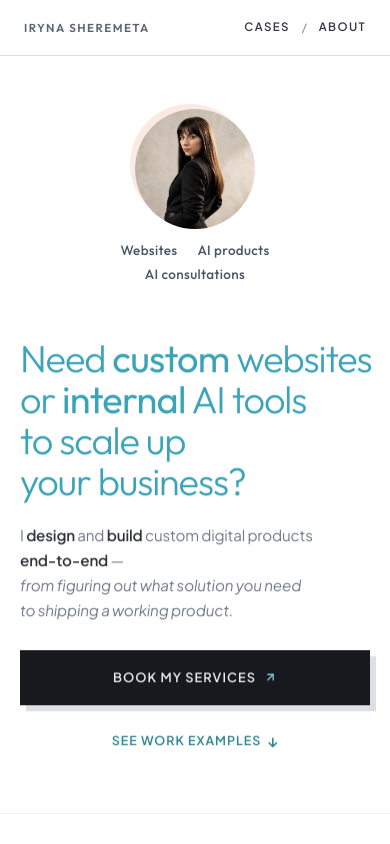
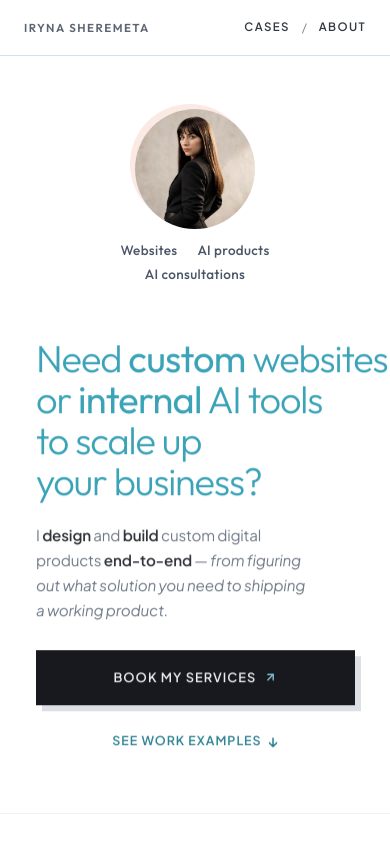
Before and after one commit to Irene2828/porfoliojuly, a Next.js app: page / in a window 390 px wide. Shown: the top 844 px of the page. Built offline with nearby package versions, Linux system fonts and the light colour scheme; no server answers; the database is empty.

Commit message:
fix(mobile hero): keep italic body inline after em dash, add side gutters to hero text

```diff
--- a/src/app/components/Hero.css
+++ b/src/app/components/Hero.css
@@ -1896,6 +1896,20 @@
     max-width: 85% !important;
   }
 
+  /* Keep italic body copy on the same line as the em dash (no forced desktop break) */
+  .br-desktop,
+  .hero-frame-paragraph .br-desktop {
+    display: none !important;
+  }
+
+  /* Better side margins for hero text content (headline, body, CTAs) on smaller screens */
+  .v2-theme .hero-content,
+  .hero-content {
+    padding-left: clamp(0.75rem, 4vw, 1.5rem) !important;
+    padding-right: clamp(0.75rem, 4vw, 1.5rem) !important;
+    box-sizing: border-box !important;
+  }
+
   /* Double spacing between labels under image and headline frame on mobile */
   .v2-theme .hero-container,
   .hero-container {
```
